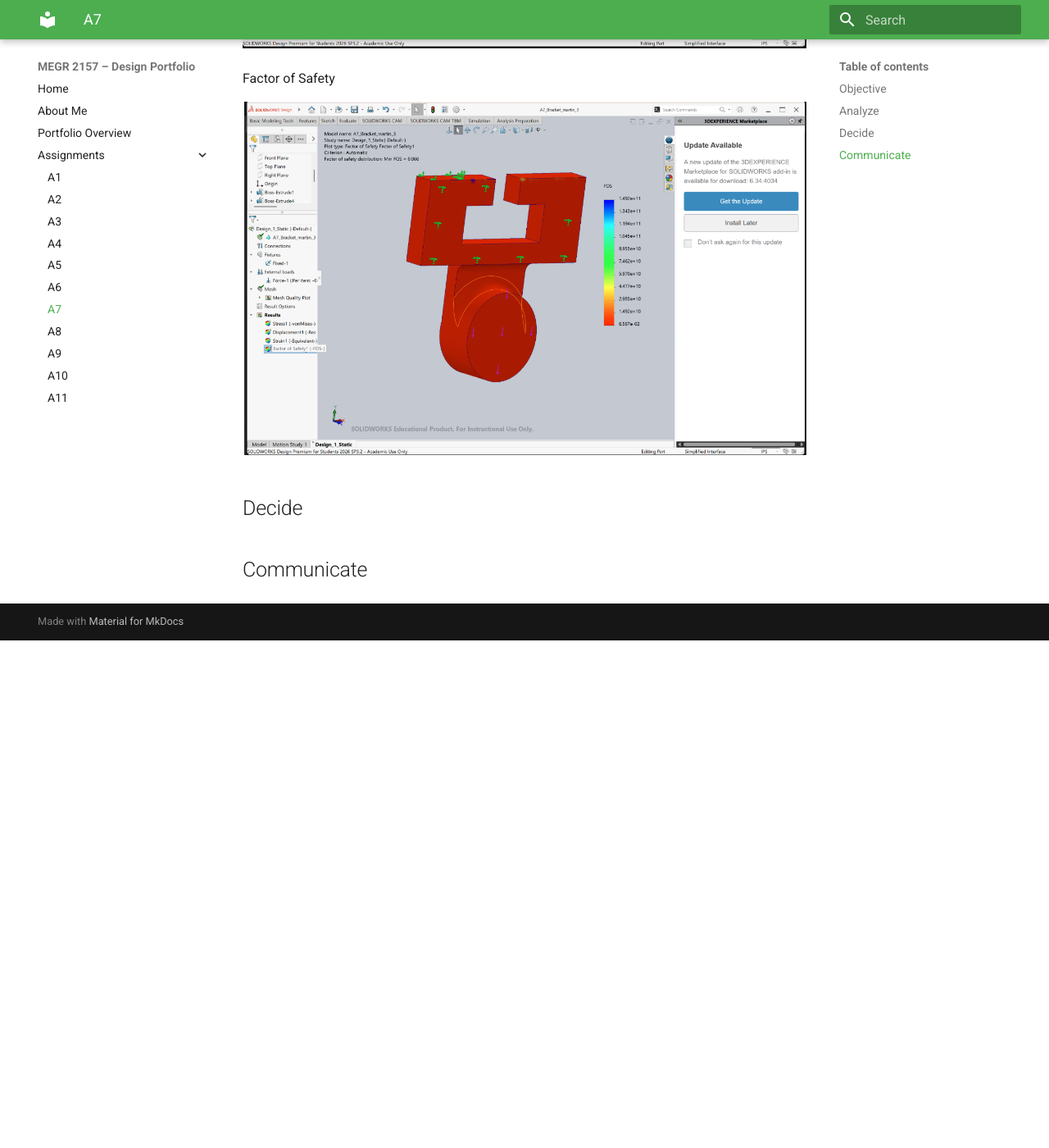
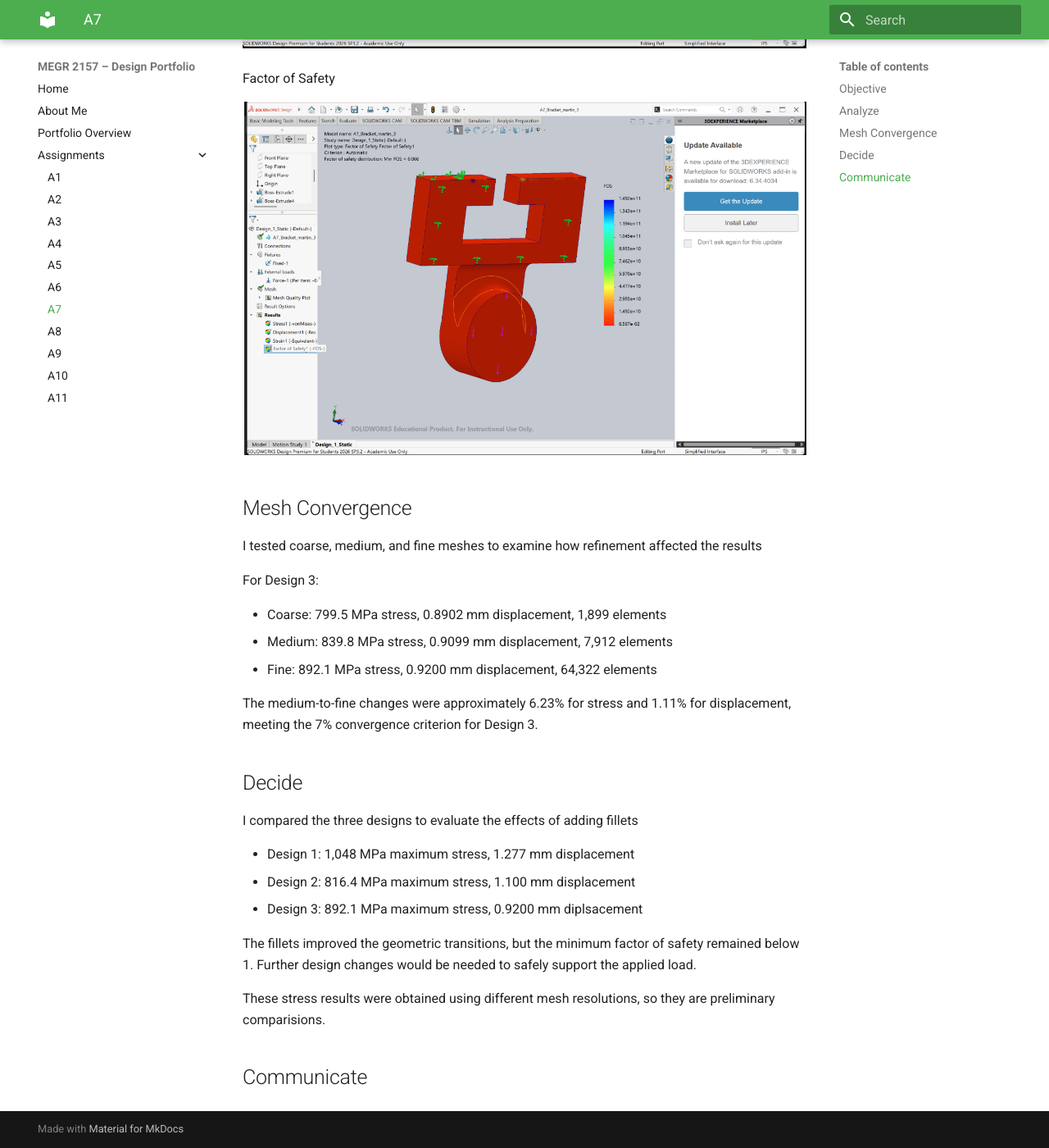
Before and after one commit to Amahaxr/design-projects-portfolio, an MkDocs documentation site: the page built from docs/assignments/A07/index.md, in a window 1280 px wide and 1400 px high, scrolled down 5709 px. Shown: the whole window at 82% size. Built offline with MkDocs 1.6.1 and Material for MkDocs 9.7.7, drawn with Linux system fonts in a browser that asks for light colours; before the commit the page ends 6490 px from its top, so only the background shows below that.

Commit message:
Enhance A7 documentation with mesh convergence data
Added mesh convergence analysis and design comparison results to the A7 documentation.

```diff
--- a/docs/assignments/A07/index.md
+++ b/docs/assignments/A07/index.md
@@ -1,3 +1,4 @@
+
 # A7 – [Topic]
 
 ## Objective
@@ -65,7 +66,28 @@ Factor of Safety
 
 ![Screenshot 11 – Design 3 Factor of Safety](Screenshot11.png)
 
+## Mesh Convergence
+
+I tested coarse, medium, and fine meshes to examine how refinement affected the results
+
+For Design 3:
+
+- Coarse: 799.5 MPa stress, 0.8902 mm displacement, 1,899 elements
+- Medium: 839.8 MPa stress, 0.9099 mm displacement, 7,912 elements
+- Fine: 892.1 MPa stress, 0.9200 mm displacement, 64,322 elements
+
+The medium-to-fine changes were approximately 6.23% for stress and 1.11% for displacement, meeting the 7% convergence criterion for Design 3.
+
 ## Decide
 
+I compared the three designs to evaluate the effects of adding fillets
+
+- Design 1: 1,048 MPa maximum stress, 1.277 mm displacement
+- Design 2: 816.4 MPa maximum stress, 1.100 mm displacement
+- Design 3: 892.1 MPa maximum stress, 0.9200 mm diplsacement
+
+The fillets improved the geometric transitions, but the minimum factor of safety remained below 1. Further design changes would be needed to safely support the applied load.
+
+These stress results were obtained using different mesh resolutions, so they are preliminary comparisions.
 
 ## Communicate
```
